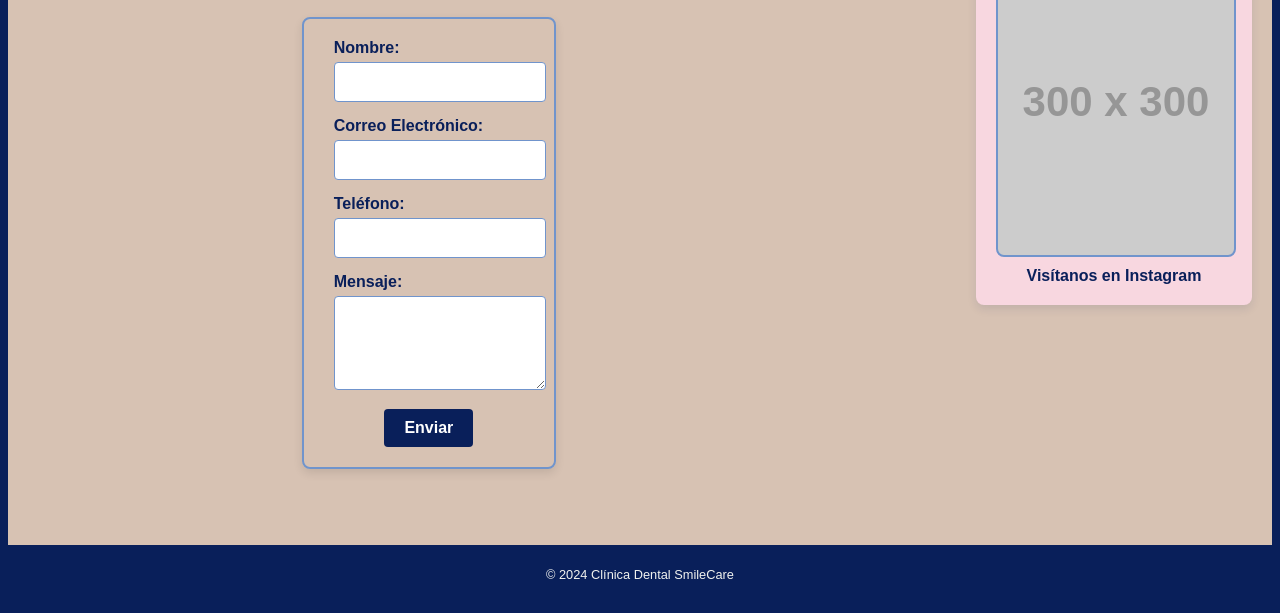
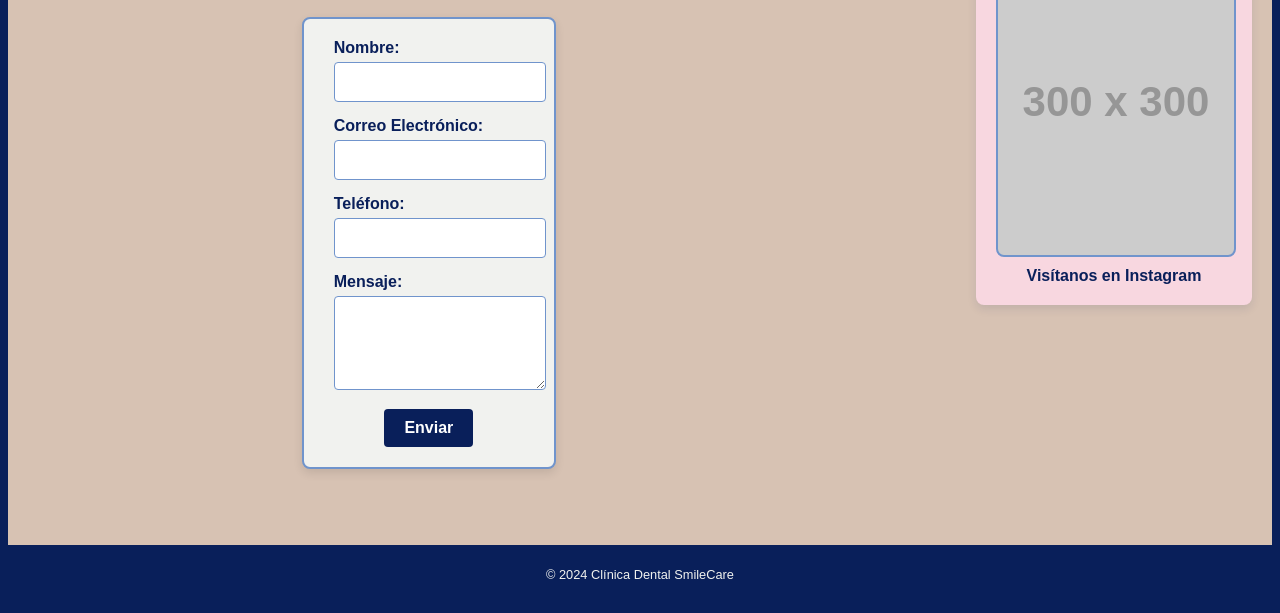
Before and after one commit to Fran92p/wdcapstone, a plain HTML site: page contacto.html in a window 1280 px wide. Shown: the part 192-805 px from the top of the page. Drawn offline with Linux system fonts and the light colour scheme; placeholder pictures from the web are drawn by us.

Commit message:
errores coregidos en el codigo

```diff
--- a/css/contacto.css
+++ b/css/contacto.css
@@ -37,7 +37,7 @@
 
 #contacto-form {
     max-width: 50%;
-    margin: 0 ;#0504041a
+    margin: 0 ;
     background-color: #F1F2EF;
     border: 2px solid #7094CC;
     border-radius: 8px;
```
